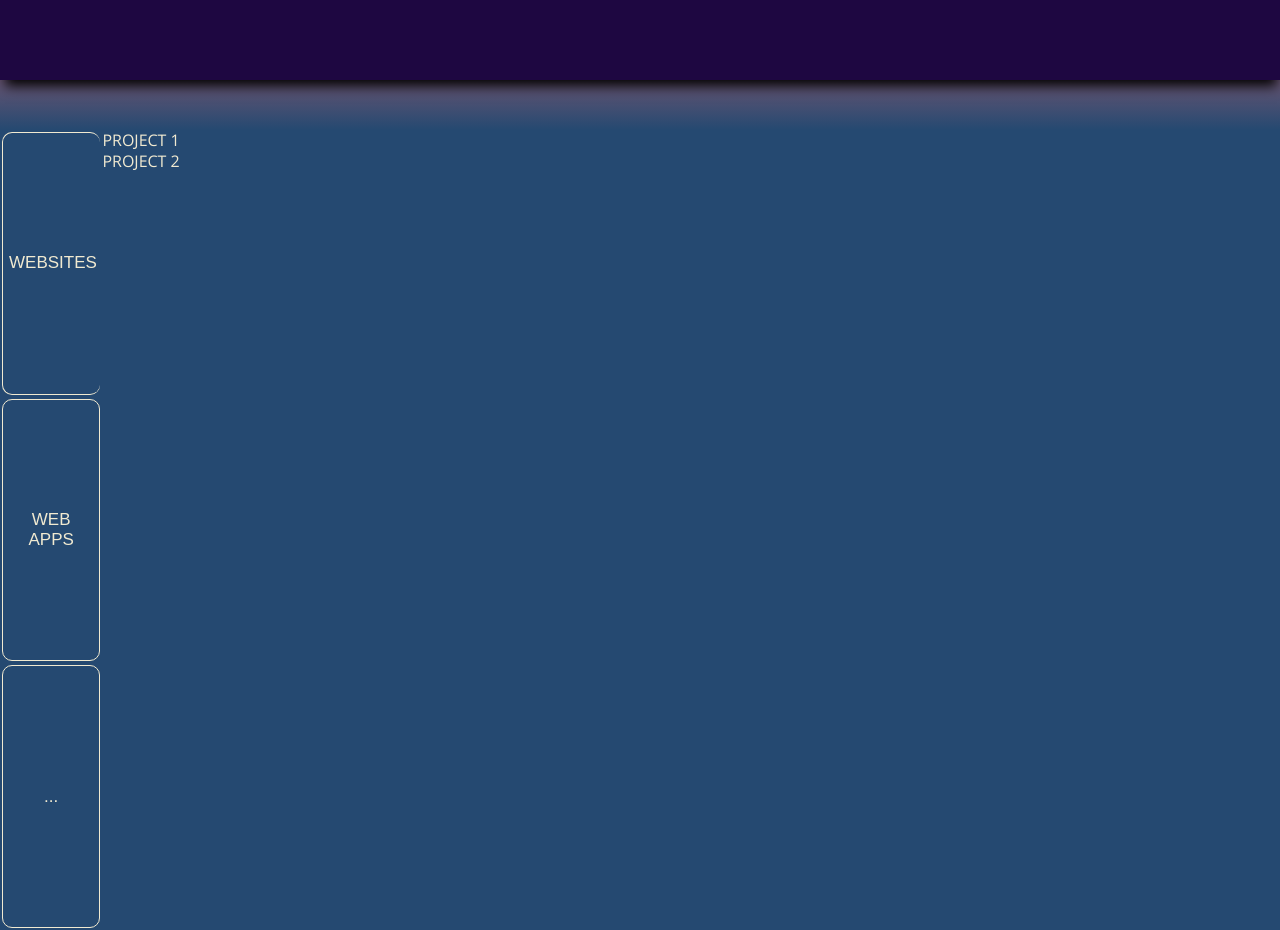
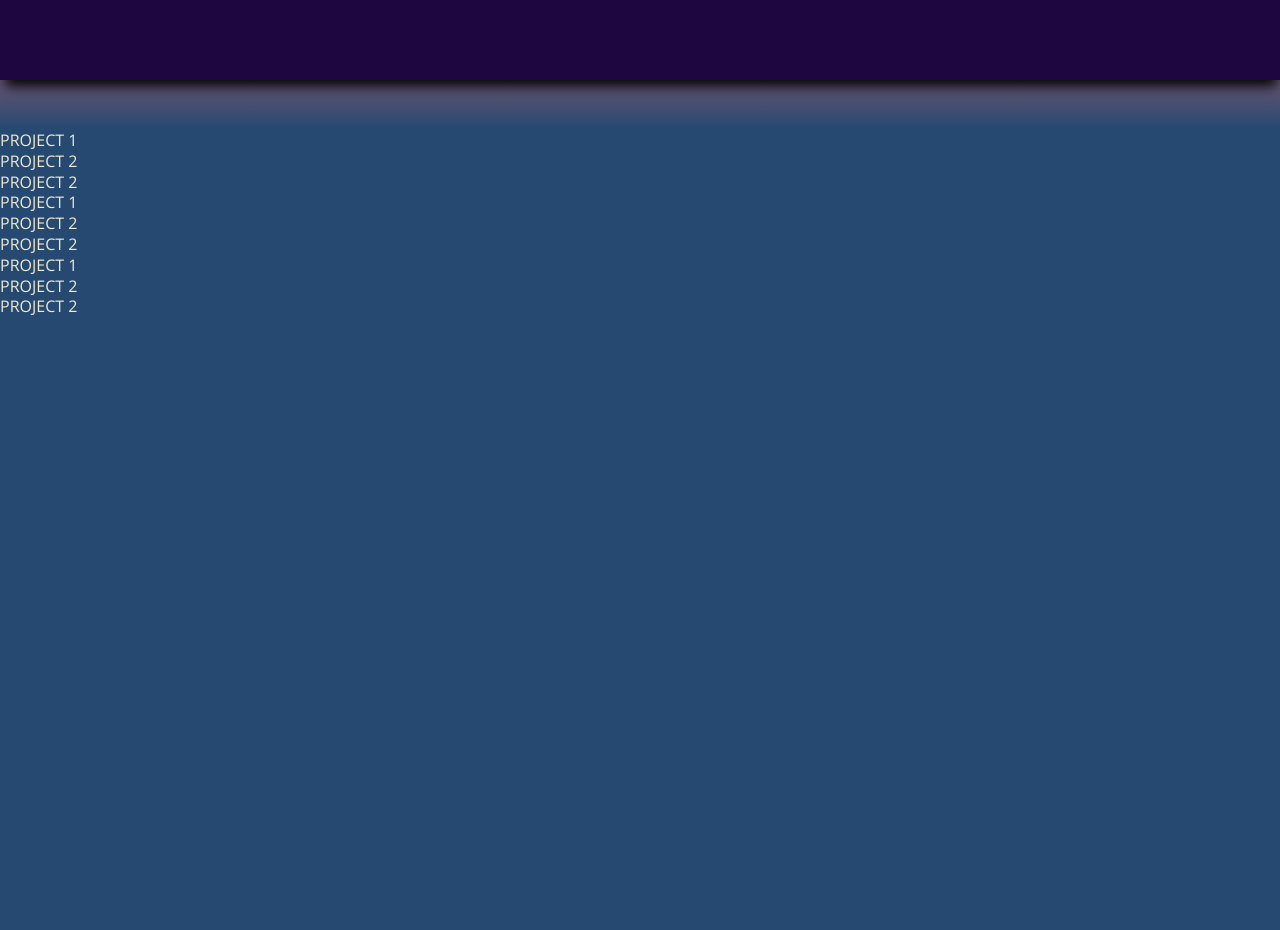
Before and after one commit to mscbr/maciejscibor, a plain HTML site: page index.html in a window 1280 px wide. Shown: the part 720-1650 px from the top of the page. Drawn offline with nearby package versions, Linux system fonts and the light colour scheme.

Commit message:
#projects cleared out for new design

```diff
--- a/index.html
+++ b/index.html
@@ -34,15 +34,22 @@
 		</div>
 	</section>
 	<section id="projects">
-		<button id="tab1-button" class="tab-button tab-on">WEBSITES</button>
-		<button id="tab2-button" class="tab-button">WEB APPS</button>
-		<button id="tab3-button" class="tab-button">...</button>
-		<div id="tab1">
-			<div class="project-tile">PROJECT 1</div>
-			<div class="project-tile">PROJECT 2</div>
-		</div>
-		<div id="tab2">
-			<div class="project-tile">PROJECT 3</div>
+		<div id="tab1" class="projects-tab">
+			<div id="websites">
+				<div class="project-tile">PROJECT 1</div>
+				<div class="project-tile">PROJECT 2</div>
+				<div class="project-tile">PROJECT 2</div>
+			</div>
+			<div id="web-apps">
+				<div class="project-tile">PROJECT 1</div>
+				<div class="project-tile">PROJECT 2</div>
+				<div class="project-tile">PROJECT 2</div>
+			</div>
+			<div id="data-science">
+				<div class="project-tile">PROJECT 1</div>
+				<div class="project-tile">PROJECT 2</div>
+				<div class="project-tile">PROJECT 2</div>
+			</div>
 		</div>
 	</section>
 	<section id="contact">
--- a/style.css
+++ b/style.css
@@ -342,48 +342,12 @@ a {
 #projects {
 	position:  relative;
 	height: 100vh;
-	/* background-color: #254971; */
 	background: linear-gradient(180deg, rgba(241,234,209,0.34) 0%, rgba(37,73,113,1) 50px);
 	z-index: -1;
 	padding-top: 50px;
-	display: grid;
-	grid-template-columns: 8% auto;
-	grid-template-rows: 1fr 1fr 1fr;
-	grid-template-areas: "tab1 tab-display"
-						"tab2 tab-display"
-						"tab3 tab-display";
-}
-.tab-button {
-	background-color: transparent;
-	color: #f1ead1;
-	font-size: 17px;
-	font-weight: 300;
-	border: 0.5px solid #f1ead1;
-	margin: 2px;
-	border-radius: 10px;
-}
-.tab-on {
-	border-right: none;
-}
-#tab1-button {
-	grid-area: tab1;
-}
-#tab2-button {
-	grid-area: tab2;
-}
-#tab3-button {
-	grid-area: tab3;
-}
-#tab1 {
-	grid-area: tab-display;
-	/* border: 1px solid red; */
-}
-#tab2 {
-	display: none;
-	grid-area: tab-display;
-	border: 1px solid red;
 
 }
+
 
 
 /*MEDIA QUERRIES*/
```
